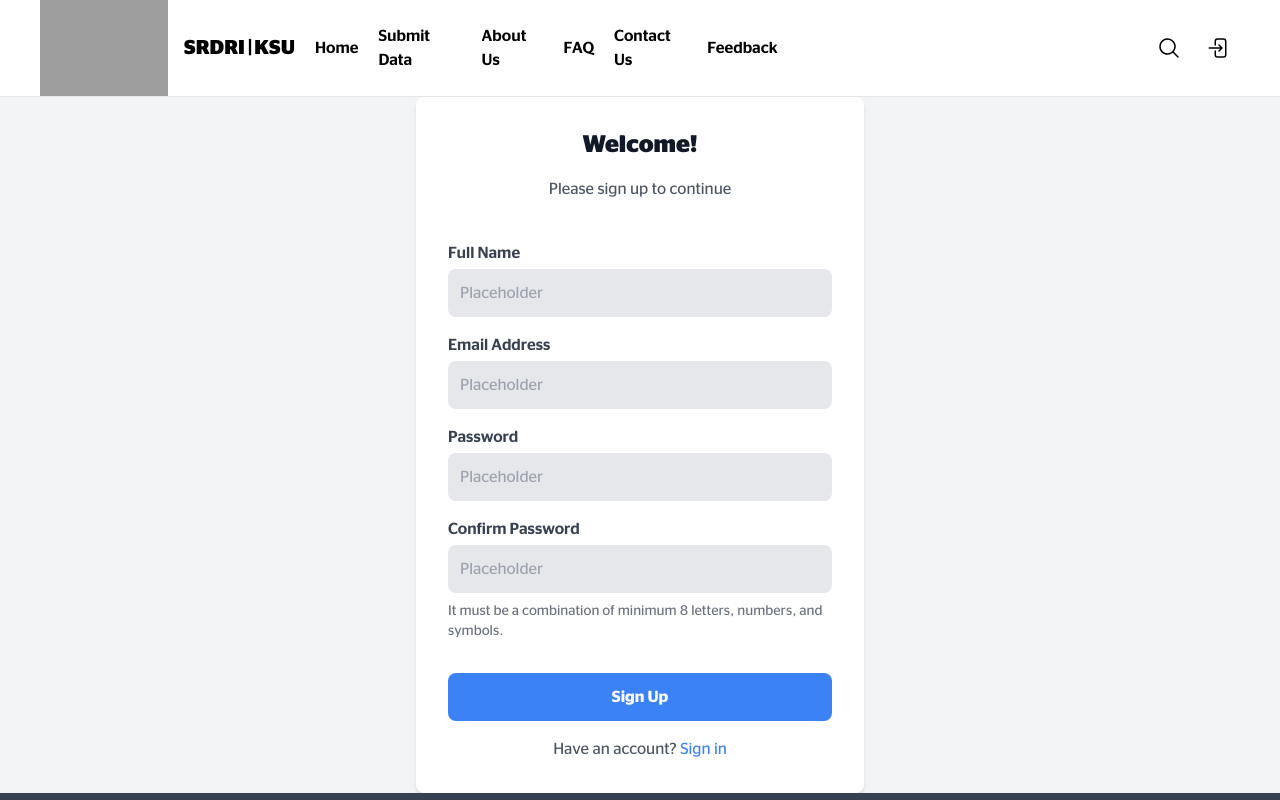
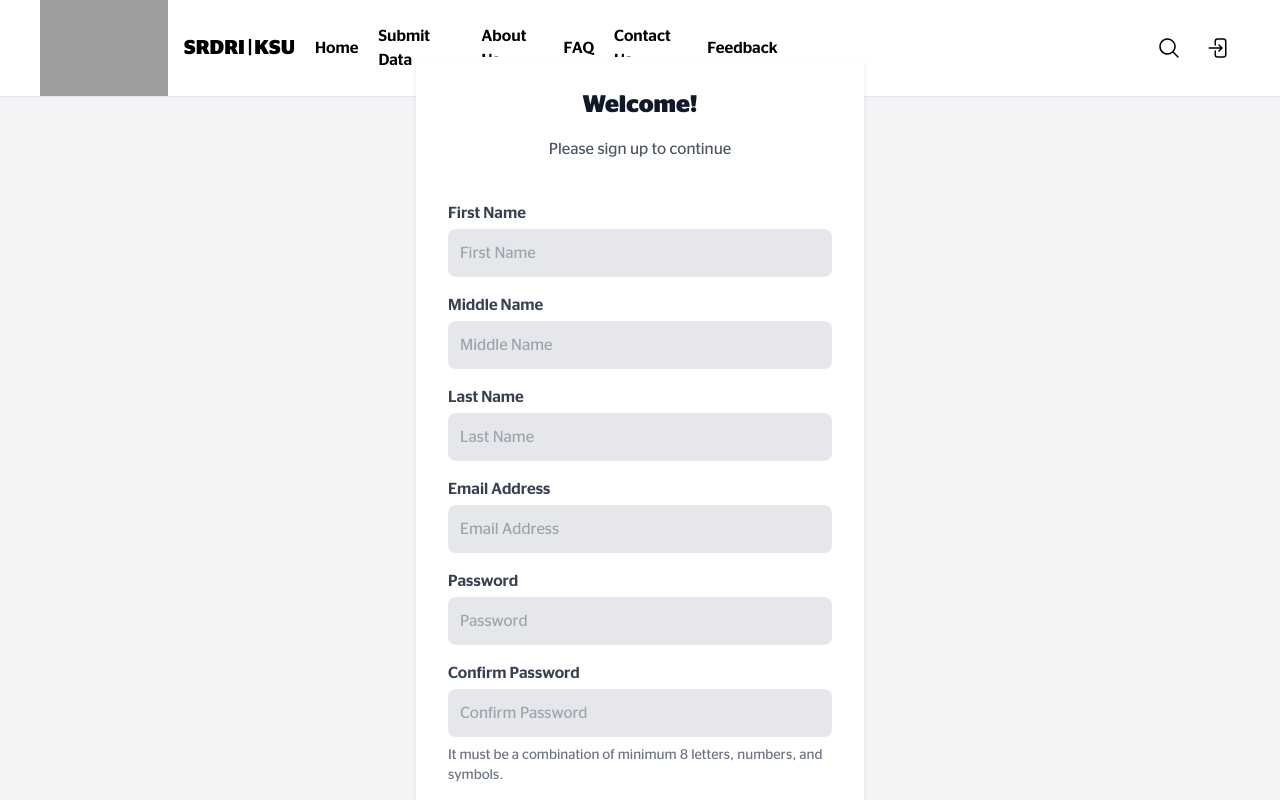
Before and after one commit to Razorback360/research-repository, a Next.js app: page /signup in a window 1280 px wide. Shown: the top 800 px of the page. Built offline with nearby package versions, Linux system fonts and the light colour scheme; no server answers; grey boxes are pictures that could not be loaded.

Commit message:
feat: handle errors, split name, & confirm logic

```diff
--- a/src/pages/signup/index.tsx
+++ b/src/pages/signup/index.tsx
@@ -4,85 +4,153 @@ import { axiosInstance } from "@app/utils/fetcher";
 import { useSession } from "next-auth/react";
 import { useRouter } from "next/router";
 import Loader from "@app/components/Loader";
+import axios from "axios";
 
 const Signup = () => {
-  const [userName, setUsername] = useState("");
-  const [email, setEmail] = useState("");
-  const [pass, setPass] = useState("");
-  const [confirm, setConfirm] = useState("");
+  const [formData, setFormData] = useState({
+    firstName: "",
+    middleName: "",
+    lastName: "",
+    email: "",
+    pass: "",
+    confirm: "",
+  });
+  const [passwordMatch, setPasswordMatch] = useState(true);
+  const [errorMessage, setErrorMessage] = useState<string | null>(null);
 
-  console.log(confirm)
   const session = useSession();
   const router = useRouter();
-  if (session.status === "authenticated") {
-    router.push("/");
-  }
-
   if (session.status === "loading") {
     return <Loader />;
   }
+  if (session.status === "authenticated") {
+    router.push("/");
+    return <Loader/>
+  }
+
+
+  const handleChange = (e: React.ChangeEvent<HTMLInputElement>) => {
+    const { name, value } = e.target;
+    setFormData((prevData) => ({
+      ...prevData,
+      [name]: value,
+    }));
+  };
+
+  const handleSubmit = async (e: React.FormEvent) => {
+    e.preventDefault();
+    if (formData.pass !== formData.confirm) {
+      setPasswordMatch(false);
+      return;
+    }
+    setPasswordMatch(true);
+
+    const fullName = `${formData.firstName} ${formData.middleName} ${formData.lastName}`.trim();
+    const data = {
+      name: fullName,
+      pass: formData.pass,
+      email: formData.email,
+    };
+
+    try {
+      const req = await axiosInstance.post("/api/register", data, {
+        headers: { "Content-Type": "application/json" },
+      });
+      if (req.status === 201) {
+        location.href = "/login";
+      }
+    } catch (error) {
+      if (axios.isAxiosError(error) && error.response && error.response.status === 409) {
+        setErrorMessage("User with provided email already exists.");
+      } else {
+        setErrorMessage("An error occurred during registration. Please try again.");
+      }
+    }
+  };
 
   return (
     <div className="flex justify-center items-center h-screen bg-gray-100">
       <div className="max-w-md w-full p-8 bg-white rounded-lg shadow-md text-center">
         <h1 className="text-2xl font-bold text-gray-900 mb-4">Welcome!</h1>
         <p className="text-gray-600 mb-6">Please sign up to continue</p>
-        <form className="flex flex-col items-center w-full max-w-md">
+        <form className="flex flex-col items-center w-full max-w-md" onSubmit={handleSubmit}>
           <label className="w-full text-left font-medium text-gray-700 mt-4">
-            Full Name
+            First Name
           </label>
           <input
             type="text"
-            placeholder="Placeholder"
+            name="firstName"
+            placeholder="First Name"
             className="w-full p-3 bg-gray-200 rounded-lg mt-1 focus:outline-none focus:ring-2 focus:ring-gray-400"
-            onChange={(e) => setUsername(e.target.value)}
+            onChange={handleChange}
+            required
+          />
+          <label className="w-full text-left font-medium text-gray-700 mt-4">
+            Middle Name
+          </label>
+          <input
+            type="text"
+            name="middleName"
+            placeholder="Middle Name"
+            className="w-full p-3 bg-gray-200 rounded-lg mt-1 focus:outline-none focus:ring-2 focus:ring-gray-400"
+            onChange={handleChange}
+          />
+          <label className="w-full text-left font-medium text-gray-700 mt-4">
+            Last Name
+          </label>
+          <input
+            type="text"
+            name="lastName"
+            placeholder="Last Name"
+            className="w-full p-3 bg-gray-200 rounded-lg mt-1 focus:outline-none focus:ring-2 focus:ring-gray-400"
+            onChange={handleChange}
+            required
           />
           <label className="w-full text-left font-medium text-gray-700 mt-4">
             Email Address
           </label>
           <input
             type="email"
-            placeholder="Placeholder"
+            name="email"
+            placeholder="Email Address"
             className="w-full p-3 bg-gray-200 rounded-lg mt-1 focus:outline-none focus:ring-2 focus:ring-gray-400"
-            onChange={(e) => setEmail(e.target.value)}
+            onChange={handleChange}
+            required
           />
           <label className="w-full text-left font-medium text-gray-700 mt-4">
             Password
           </label>
           <input
             type="password"
-            placeholder="Placeholder"
+            name="pass"
+            placeholder="Password"
             className="w-full p-3 bg-gray-200 rounded-lg mt-1 focus:outline-none focus:ring-2 focus:ring-gray-400"
-            onChange={(e) => setPass(e.target.value)}
+            onChange={handleChange}
+            required
           />
           <label className="w-full text-left font-medium text-gray-700 mt-4">
             Confirm Password
           </label>
           <input
             type="password"
-            placeholder="Placeholder"
+            name="confirm"
+            placeholder="Confirm Password"
             className="w-full p-3 bg-gray-200 rounded-lg mt-1 focus:outline-none focus:ring-2 focus:ring-gray-400"
-            onChange={(e) => setConfirm(e.target.value)}
+            onChange={handleChange}
+            required
           />
+          {!passwordMatch && (
+            <p className="text-red-500 text-sm mt-2">Passwords do not match</p>
+          )}
+          {errorMessage && (
+            <p className="text-red-500 text-sm mt-2">{errorMessage}</p>
+          )}
           <p className="text-sm text-gray-500 text-left w-full mt-2 mb-4">
             It must be a combination of minimum 8 letters, numbers, and symbols.
           </p>
           <button
             type="submit"
             className="w-full p-3 bg-blue-500 text-white font-semibold rounded-lg mt-4 hover:bg-primary"
-            onClick={async (e) => {
-              e.preventDefault();
-              const data = new FormData();
-              data.append("name", userName);
-              data.append("pass", pass);
-              data.append("email", email);
-              const req = await axiosInstance.post("/api/register", data, {
-                headers: { "Content-Type": "application/json" },
-              });
-              if (req.status === 201) {
-                location.href = "/login";
-              }
-            }}
           >
             Sign Up
           </button>
```
